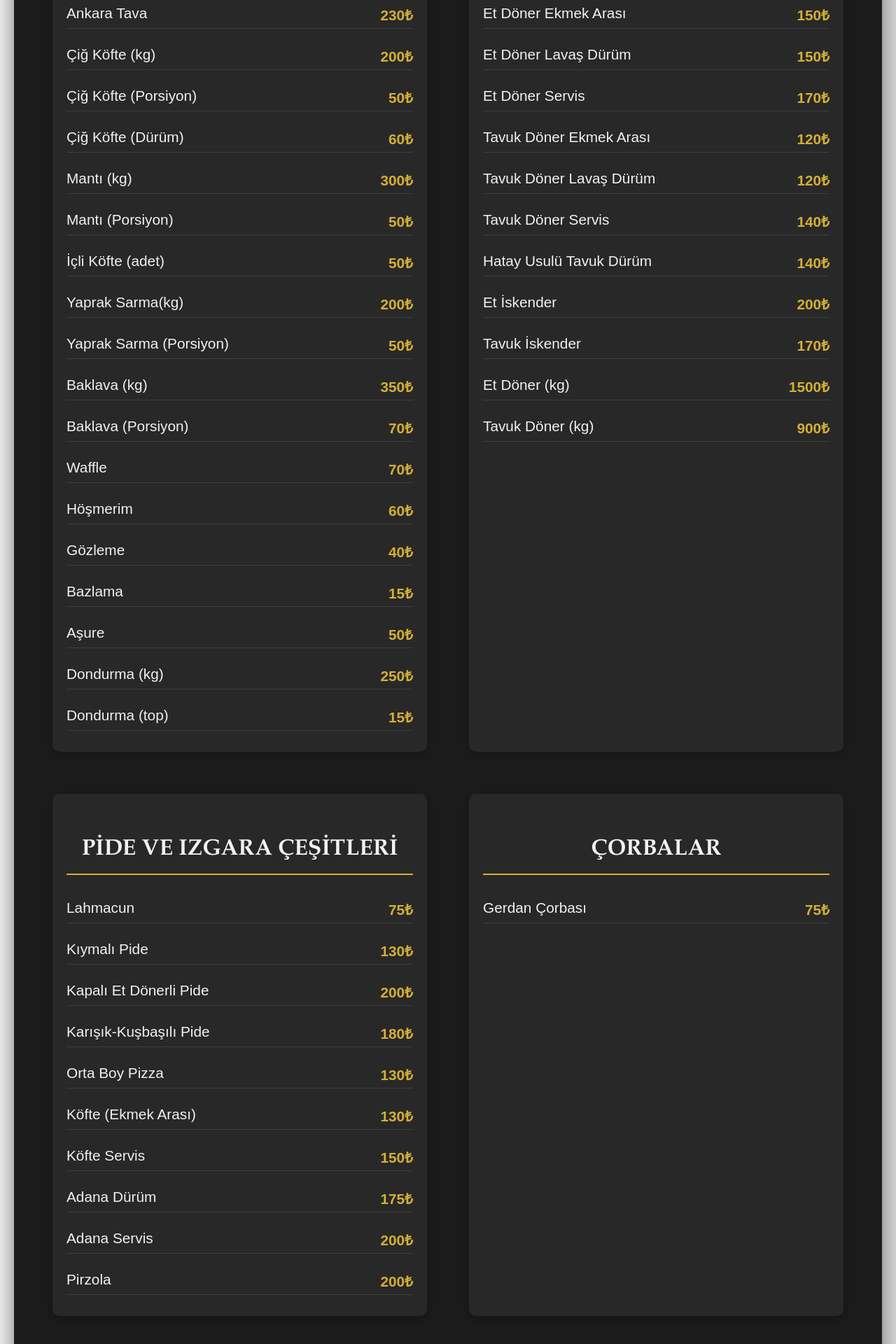
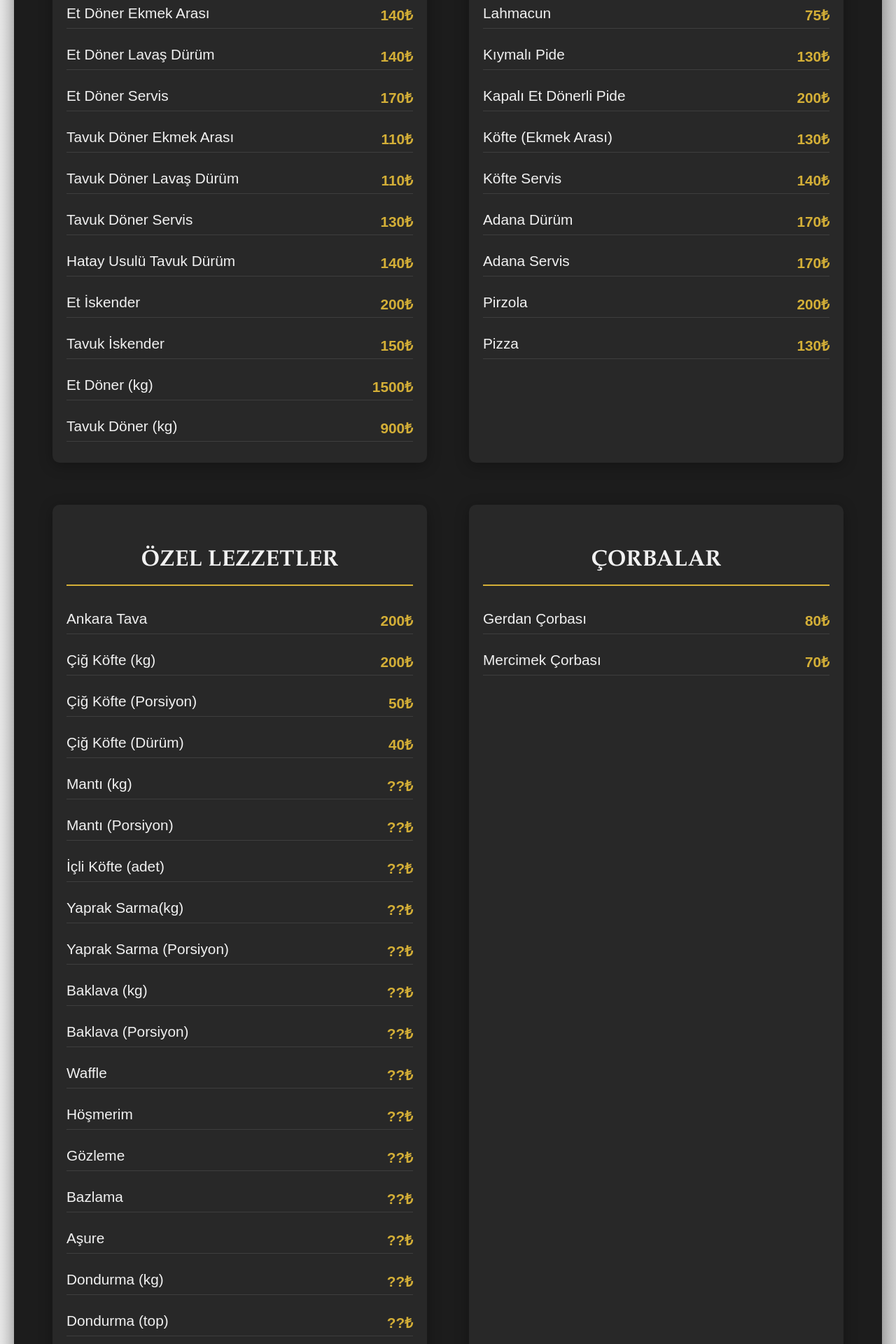
Before and after one commit to omerdemirkaya/foodmenu, a React (Vite) app: page / in a window 1280 px wide. Shown: the part 340-2260 px from the top of the page at 70% size. Built offline with nearby package versions, Linux system fonts and the light colour scheme.

Commit message:
Update Menu.jsx

```diff
--- a/src/Menu.jsx
+++ b/src/Menu.jsx
@@ -2,40 +2,17 @@
 
 const menuData = [
   {
-    category: "ÖZEL LEZZETLER",
-    items: [
-      { name: "Ankara Tava", price: "230₺" },
-      { name: "Çiğ Köfte (kg)", price: "200₺" },
-      { name: "Çiğ Köfte (Porsiyon)", price: "50₺" },
-      { name: "Çiğ Köfte (Dürüm)", price: "60₺" },
-      { name: "Mantı (kg)", price: "300₺" },
-      { name: "Mantı (Porsiyon)", price: "50₺" },
-      { name: "İçli Köfte (adet)", price: "50₺" },
-      { name: "Yaprak Sarma(kg)", price: "200₺" },
-      { name: "Yaprak Sarma (Porsiyon)", price: "50₺" },
-      { name: "Baklava (kg)", price: "350₺" },
-      { name: "Baklava (Porsiyon)", price: "70₺" },
-      { name: "Waffle", price: "70₺" },
-      { name: "Höşmerim", price: "60₺" },
-      { name: "Gözleme", price: "40₺" },
-      { name: "Bazlama", price: "15₺" },
-      { name: "Aşure", price: "50₺" },
-      { name: "Dondurma (kg)", price: "250₺" },
-      { name: "Dondurma (top)", price: "15₺" }
-    ]
-  },
-  {
     category: "DÖNER ÜRÜNLERİ",
     items: [
-      { name: "Et Döner Ekmek Arası", price: "150₺" },
-      { name: "Et Döner Lavaş Dürüm", price: "150₺" },
+      { name: "Et Döner Ekmek Arası", price: "140₺" },
+      { name: "Et Döner Lavaş Dürüm", price: "140₺" },
       { name: "Et Döner Servis", price: "170₺" },
-      { name: "Tavuk Döner Ekmek Arası", price: "120₺" },
-      { name: "Tavuk Döner Lavaş Dürüm", price: "120₺" },
-      { name: "Tavuk Döner Servis", price: "140₺" },
+      { name: "Tavuk Döner Ekmek Arası", price: "110₺" },
+      { name: "Tavuk Döner Lavaş Dürüm", price: "110₺" },
+      { name: "Tavuk Döner Servis", price: "130₺" },
       { name: "Hatay Usulü Tavuk Dürüm", price: "140₺" },
       { name: "Et İskender", price: "200₺" },
-      { name: "Tavuk İskender", price: "170₺" },
+      { name: "Tavuk İskender", price: "150₺" },
       { name: "Et Döner (kg)", price: "1500₺" },
       { name: "Tavuk Döner (kg)", price: "900₺" }
     ]
@@ -46,19 +23,42 @@
       { name: "Lahmacun", price: "75₺" },
       { name: "Kıymalı Pide", price: "130₺" },
       { name: "Kapalı Et Dönerli Pide", price: "200₺" },
-      { name: "Karışık-Kuşbaşılı Pide", price: "180₺" },
-      { name: "Orta Boy Pizza", price: "130₺" },
       { name: "Köfte (Ekmek Arası)", price: "130₺" },
-      { name: "Köfte Servis", price: "150₺" },
-      { name: "Adana Dürüm", price: "175₺" },
-      { name: "Adana Servis", price: "200₺" },
-      { name: "Pirzola", price: "200₺" }
+      { name: "Köfte Servis", price: "140₺" },
+      { name: "Adana Dürüm", price: "170₺" },
+      { name: "Adana Servis", price: "170₺" },
+      { name: "Pirzola", price: "200₺" },
+      { name: "Pizza", price: "130₺"}
+    ]
+  },
+  {
+    category: "ÖZEL LEZZETLER",
+    items: [
+      { name: "Ankara Tava", price: "200₺" },
+      { name: "Çiğ Köfte (kg)", price: "200₺" },
+      { name: "Çiğ Köfte (Porsiyon)", price: "50₺" },
+      { name: "Çiğ Köfte (Dürüm)", price: "40₺" },
+      { name: "Mantı (kg)", price: "??₺" },
+      { name: "Mantı (Porsiyon)", price: "??₺" },
+      { name: "İçli Köfte (adet)", price: "??₺" },
+      { name: "Yaprak Sarma(kg)", price: "??₺" },
+      { name: "Yaprak Sarma (Porsiyon)", price: "??₺" },
+      { name: "Baklava (kg)", price: "??₺" },
+      { name: "Baklava (Porsiyon)", price: "??₺" },
+      { name: "Waffle", price: "??₺" },
+      { name: "Höşmerim", price: "??₺" },
+      { name: "Gözleme", price: "??₺" },
+      { name: "Bazlama", price: "??₺" },
+      { name: "Aşure", price: "??₺" },
+      { name: "Dondurma (kg)", price: "??₺" },
+      { name: "Dondurma (top)", price: "??₺" }
     ]
   },
   {
     category: "ÇORBALAR",
     items: [
-      { name: "Gerdan Çorbası", price: "75₺" }
+      { name: "Gerdan Çorbası", price: "80₺" },
+      { name: "Mercimek Çorbası", price: "70₺"}
     ]
   },
   {
@@ -67,11 +67,11 @@
       { name: "Su", price: "5₺" },
       { name: "Sade Soda", price: "15₺" },
       { name: "Kapalı Ayran", price: "10₺" },
-      { name: "Açık Ayran", price: "20₺" },
-      { name: "Niğde Gazozu", price: "25₺" },
-      { name: "Şalgam", price: "25₺" },
-      { name: "Milkshake", price: "80₺" },
-      { name: "Termos Çay", price: "70₺" }
+      { name: "Yayık Ayran", price: "20₺" },
+      { name: "Gazoz", price: "20₺" },
+      { name: "Kızılcık Şerbeti", price: "20₺" },
+      { name: "Limonata", price: "20₺" },
+      { name: "Çay", price: "5₺" }
     ]
   }
 ];
```
